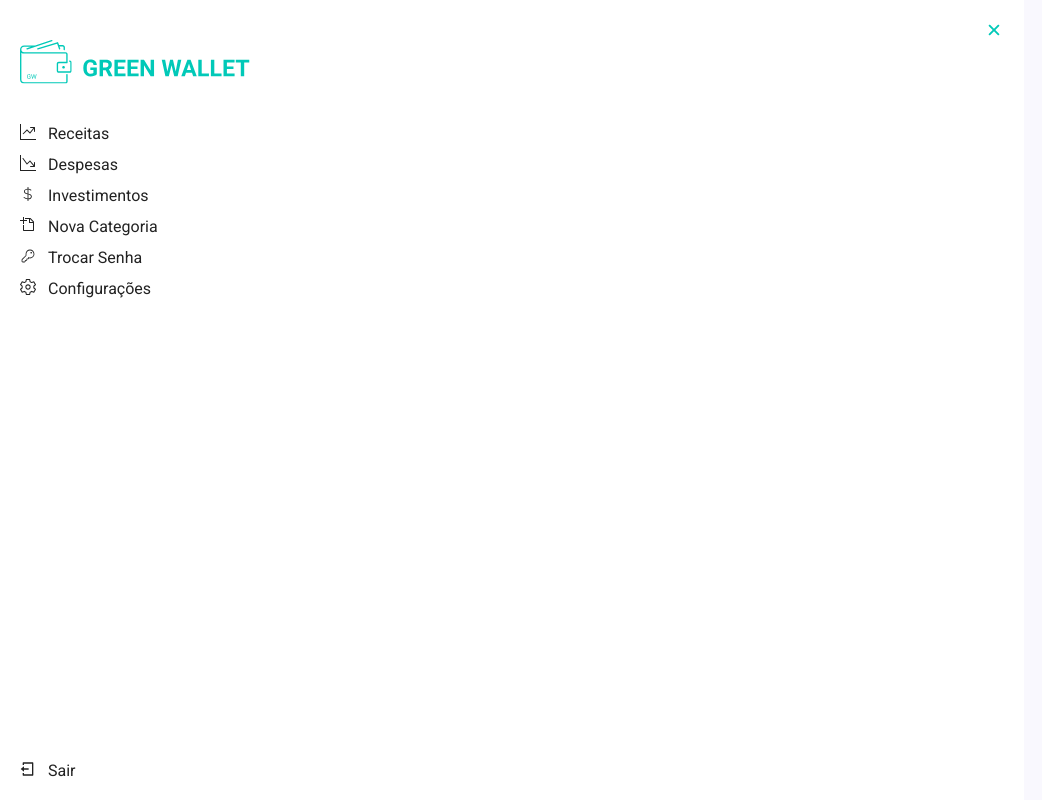
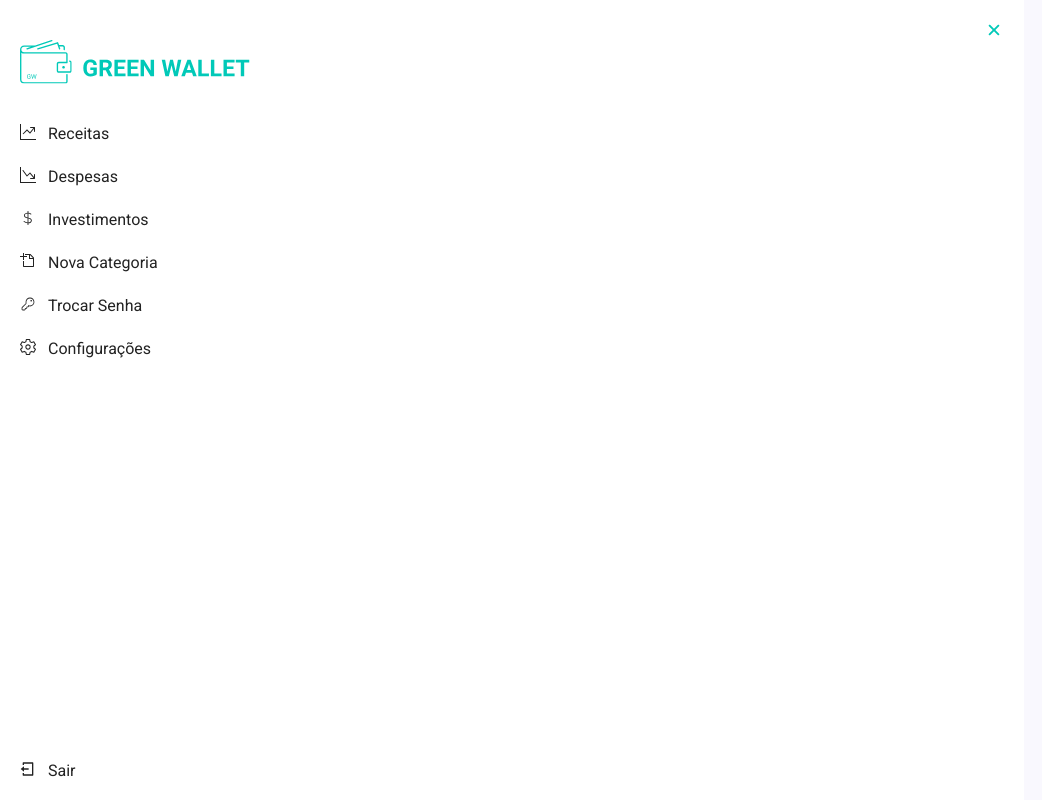
Before and after one commit to MeAjudaDev/greenwallet-react, a React (Create React App) app: page / in a window 1280 px wide. Shown: the whole page, without its empty margins (0-1042 px from the left). Built offline with nearby package versions, Linux system fonts and the light colour scheme.

Commit message:
refactor(menu): fix margin-top in navmenu

```diff
--- a/src/components/Menu/Menu.module.scss
+++ b/src/components/Menu/Menu.module.scss
@@ -48,7 +48,7 @@
         }
 
         &:not(:last-child) {
-            margin-bottom: 12px;
+            margin-bottom: 24px;
         }
     }
 }
```
